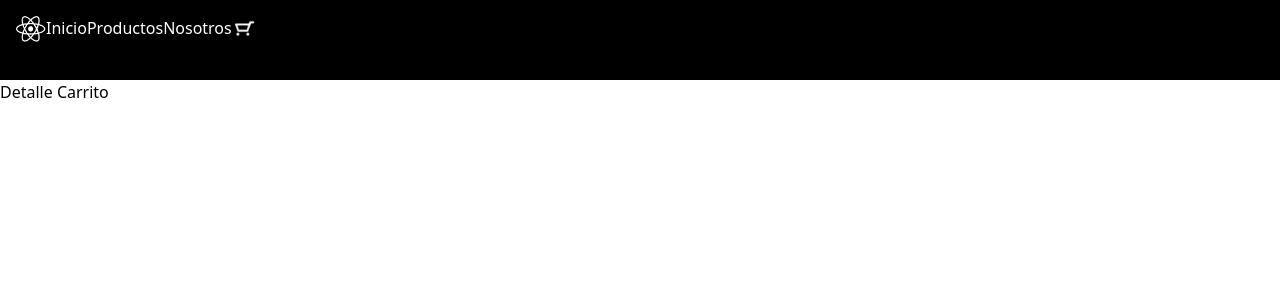
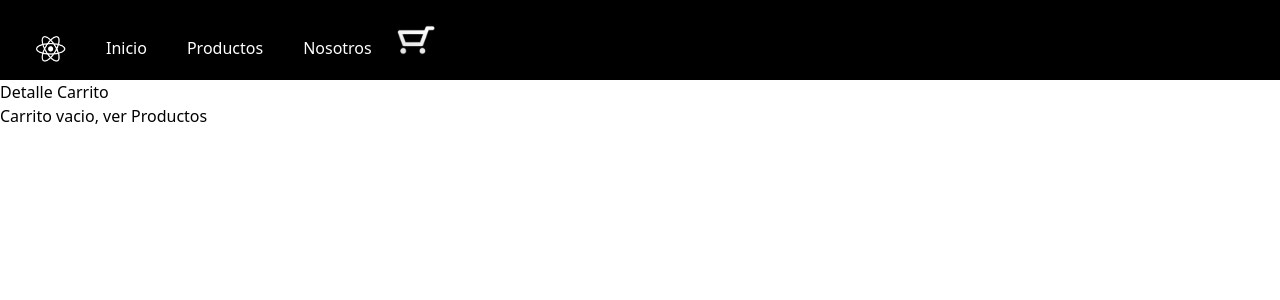
Before and after one commit to MiguelPeraltaL/Desafios-React, a React (Vite) app: page /carrito in a window 1280 px wide. Shown: the top 300 px of the page. Built offline with nearby package versions, Linux system fonts and the light colour scheme.

Commit message:
Cart view

```diff
--- a/src/componentes/Cart.jsx
+++ b/src/componentes/Cart.jsx
@@ -1,9 +1,20 @@
 import React from 'react'
 import { useState, useEffect, useContext } from 'react'
 import { myContext } from './HOCContext'
+import { Link } from 'react-router-dom'
 
 export default function Cart() {
   const { product, setProduct, arregloCarro, setArregloCarro } = useContext(myContext)
+  const [total, setTotal] = useState(0)
+
+    useEffect(() => {
+      let acumulado = 0
+      arregloCarro.forEach(p => {
+          acumulado = acumulado + (p.stock*p.precio)
+          console.log(acumulado)
+      })
+      setTotal(acumulado)
+    }, [arregloCarro])
 
   const borrar = (id, num) => {
     if(num>0){
@@ -47,6 +58,10 @@ export default function Cart() {
           </div>
         )
       }
+      {
+        arregloCarro.length > 0 ? (<p>Total:________________________{total}</p>) :
+        <Link to={'/productos'}>Carrito vacio, ver Productos</Link>
+      }
     </div>
   )
 }
--- a/src/componentes/CartWidget.jsx
+++ b/src/componentes/CartWidget.jsx
@@ -1,9 +1,20 @@
 import React from 'react'
 import carro from '../imagenes/cart.png'
+import { useState, useEffect, useContext } from 'react'
+import { myContext } from './HOCContext'
 
 const CartWidget = () => {
+  const { product, setProduct, arregloCarro, setArregloCarro } = useContext(myContext)
+  const [cantidad, setCantidad] = useState(0)
+
+  useEffect(() => {
+    setCantidad(arregloCarro.length)
+  }, [arregloCarro])
+
   return (
-    <img src={carro} alt="Cart" width={25} />
+    <>
+      <img src={carro} alt="Cart" />{cantidad > 0 && <p>{cantidad}</p>}
+    </>
   )
 }
 
--- a/src/componentes/NavBar.jsx
+++ b/src/componentes/NavBar.jsx
@@ -6,11 +6,11 @@ import logo from '../imagenes/logoreact1.png'
 const NavBar = () => {
   return (
     <div className='flex bg-black text-white h-20 w-full p-4'>
-        <Link to={'/'}><img src={logo} alt="Logo" width={30} /></Link>
-        <Link to={'/'}>Inicio</Link>
-        <Link to={'/productos'}>Productos</Link>
-        <Link to={'/nosotros'}>Nosotros</Link>
-        <Link to={'/carrito'}><CartWidget /></Link>
+        <Link to={'/'} className='p-5'><img src={logo} alt="Logo" width={30} /></Link>
+        <Link to={'/'} className='p-5'>Inicio</Link>
+        <Link to={'/productos'} className='p-5'>Productos</Link>
+        <Link to={'/nosotros'} className='p-5'>Nosotros</Link>
+        <Link to={'/carrito'} className='flex'><CartWidget /></Link>
     </div>
   )
 }
```
Lines whose indentation alone changed are shown as unchanged.
